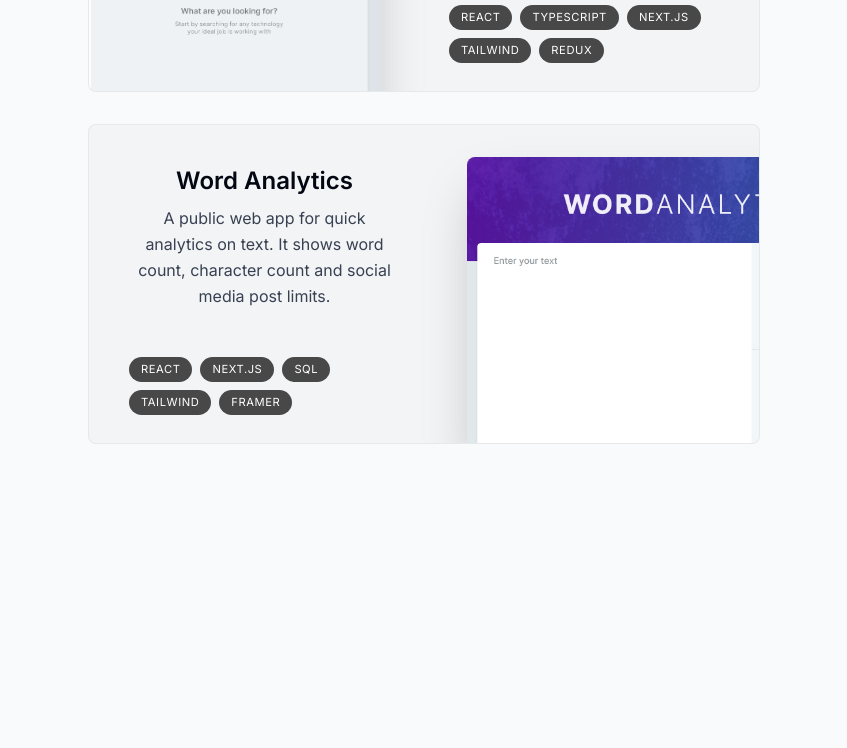
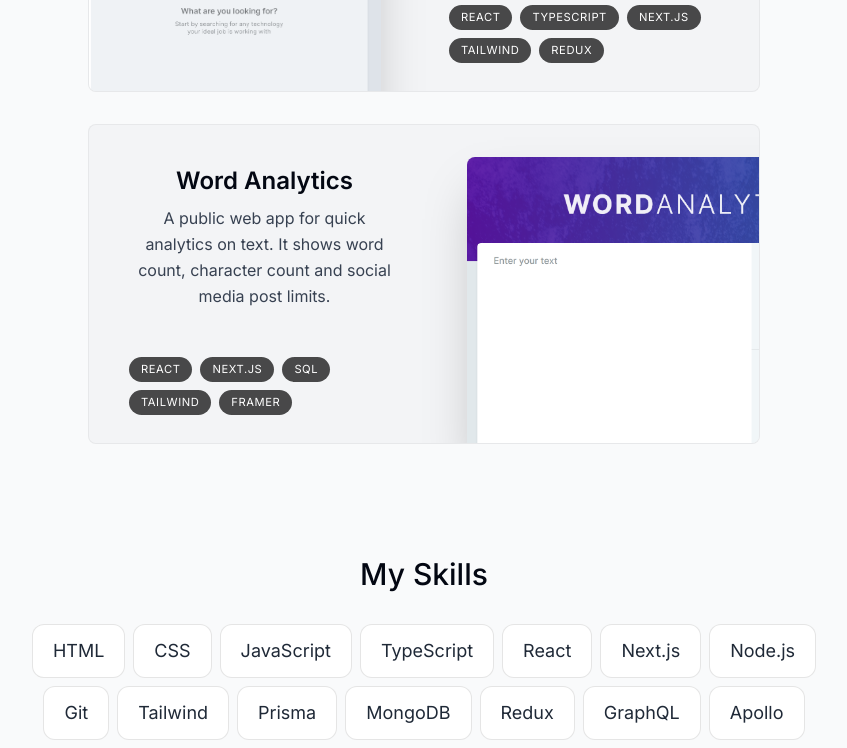
Before and after one commit to SandroSD/my-portfolio, a Next.js app: page / in a window 1280 px wide. Shown: the part 2000-2748 px from the top of the page, without its empty margins (216-1063 px from the left). Before the commit the page ends 2556 px from the top, so only its background shows below. Built offline with nearby package versions, Linux system fonts and the light colour scheme.

Commit message:
finish skill sections.

```diff
--- a/app/page.tsx
+++ b/app/page.tsx
@@ -2,6 +2,7 @@
 import Intro from "@/components/Intro";
 import About from "../components/About";
 import Projects from "@/components/Projects";
+import Skills from "../components/Skills";
 
 export default function Home() {
   return (
@@ -10,6 +11,7 @@
       <Divider />
       <About />
       <Projects />
+      <Skills />
     </main>
   );
 }
--- /dev/null
+++ b/components/Skills.tsx
@@ -0,0 +1,51 @@
+"use client";
+
+import { skillsData } from "@/lib/data";
+import SectionHeading from "./SectionHeading";
+import { useSectionInView } from "@/lib/hooks";
+import { motion } from "framer-motion";
+
+const fadeInAnimationVariants = {
+  initial: {
+    opacity: 0,
+    y: 100,
+  },
+  animate: (index: number) => ({
+    opacity: 1,
+    y: 0,
+    transition: {
+      delay: 0.05 * index,
+    },
+  }),
+};
+
+export default function Skills() {
+  const { ref } = useSectionInView("Skills");
+
+  return (
+    <section
+      ref={ref}
+      id="skills"
+      className="mb-28 max-w-[53rem] scroll-mt-28 text-center sm:mb-40"
+    >
+      <SectionHeading>My Skills</SectionHeading>
+      <ul className="flex flex-wrap justify-center gap-2 text-lg text-gray-800">
+        {skillsData.map((skill, index) => (
+          <motion.li
+            key={index}
+            className="bg-white border border-black/[0.1] rounded-xl px-5 py-3"
+            variants={fadeInAnimationVariants}
+            initial="initial"
+            whileInView="animate"
+            viewport={{
+              once: true,
+            }}
+            custom={index}
+          >
+            {skill}
+          </motion.li>
+        ))}
+      </ul>
+    </section>
+  );
+}
```
